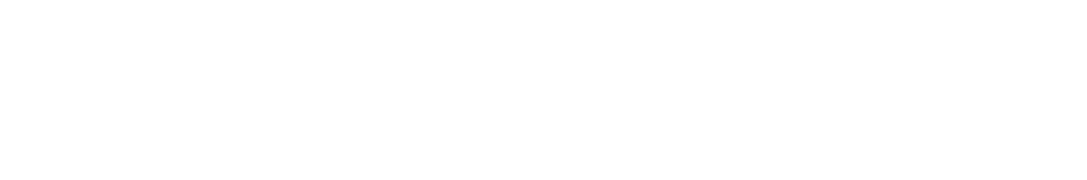
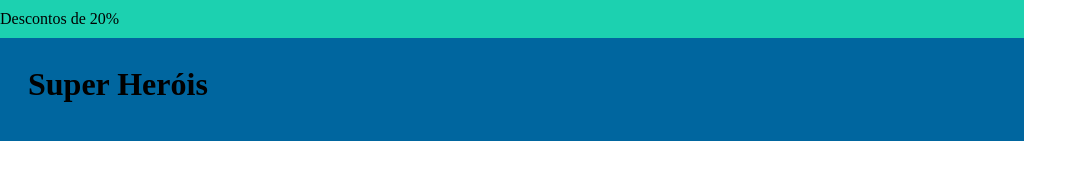
Before and after one commit to rllimaferreira/A10B1_Front1_Modelos_de_Caixa, a plain HTML site: page index.html in a window 1280 px wide. Shown: the whole page, without its empty margins (0-1087 px from the left). Drawn offline with Linux system fonts and the light colour scheme.

Commit message:
Criação do Topo

```diff
--- a/css/style.css
+++ b/css/style.css
@@ -2,3 +2,17 @@
     margin: 0;
     padding: 0;
 }
+
+.desconto {
+    background-color: #1cd1b0;
+    width: 1024px;
+    height: 18px;
+    padding: 10px 0;
+}
+
+.titulo {
+    background-color: #00669f;
+    width: 968px;
+    height: 47px;
+    padding: 28px;
+}
--- a/index.html
+++ b/index.html
@@ -8,6 +8,10 @@
         <title>Os melhores personagens - Batmam</title>
     </head>
     <body>
+        <header class="topo">
+            <p class="desconto">Descontos de 20%</p>
+            <h1 class="titulo">Super Heróis</h1>
+        </header>
         <script src="./js/script.js"></script>
     </body>
 </html>
```
